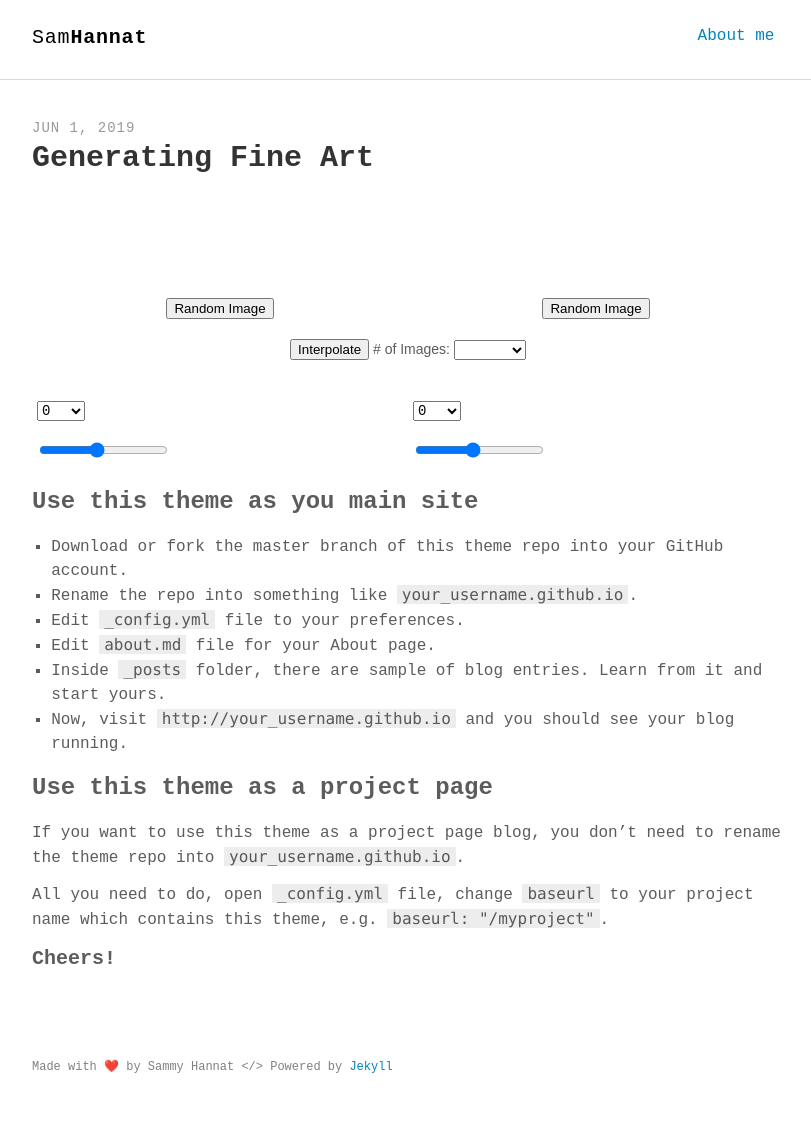
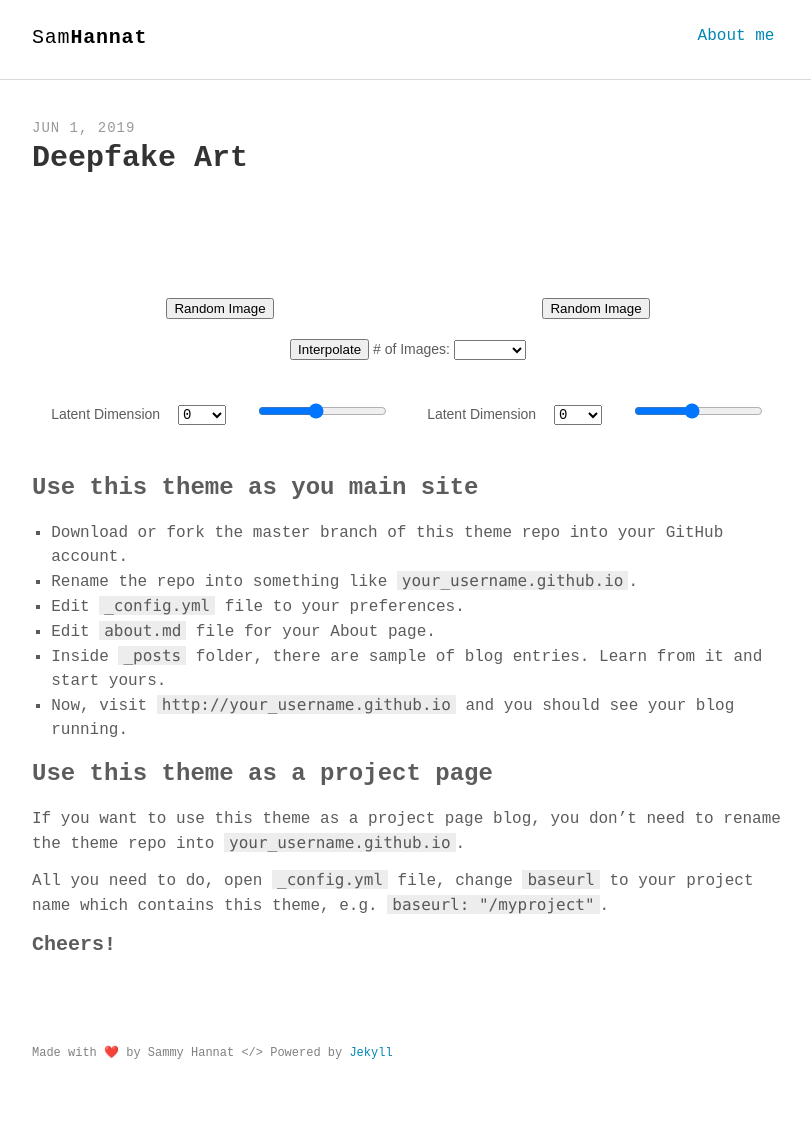
Before and after one commit to SamHannat/SamHannat.github.io, a Jekyll site: the page built from _posts/2019-06-01-generating-fine-art.md, in a window 1280 px wide. Shown: the whole page, without its empty margins (232-1043 px from the left). Built offline with Jekyll 4.4.1, drawn with Linux system fonts in a browser that asks for light colours; some web fonts are replaced.

Commit message:
Fixed layout and added production server as ip

```diff
--- a/_posts/2019-06-01-generating-fine-art.md
+++ b/_posts/2019-06-01-generating-fine-art.md
@@ -1,6 +1,6 @@
 ---
 layout: post
-title: "Generating Fine Art"
+title: "Deepfake Art"
 description: "Using deep neural networks to generate paintings of faces."
 comments: true
 github: https://github.com/SamHannat/FineViewer
@@ -23,6 +23,10 @@
 .tg th{font-family:Arial, sans-serif;font-size:14px;font-weight:normal;padding:10px 5px;overflow:hidden;word-break:normal;border:none !important;}
 .tg .tg-c3ow{text-align:center;vertical-align:top;border:none !important;}
 #interpolationNum {display:inline-block;width:4em; padding-left:5em;}
+#leftdimension, #rightdimension, #leftslider, #rightslider {display: inline-block; margin-left:1em;}
+#leftslider, #rightslider {
+  margin-left:2em;
+}
 </style>
 <table class="tg">
   <tr>
@@ -57,12 +61,12 @@
     </td>
   </tr>
   <tr>
-  	<td class="tg-c3ow" >
+  	<td class="tg-c3ow" ><span>Latent Dimension</span>
   		<select value="10" id="leftdimension" onchange="getScalerValue(setScalerValue, 'left')">
     	</select>
   		<input id="leftslider" type="range" min="1" max="10" value="5" onchange="changeLatent(setLatent, 'left')">
   	</td>
-  	<td class="tg-c3ow" >
+  	<td class="tg-c3ow" ><span>Latent Dimension</span>
   		<select value="10" id="rightdimension" onchange="getScalerValue(setScalerValue, 'right')">
     	</select>
   		<input id="rightslider" type="range" min="1" max="10" value="5" onchange="changeLatent(setLatent, 'right')">
--- a/assets/js/fineart.js
+++ b/assets/js/fineart.js
@@ -1,4 +1,4 @@
-const host = "http://35.232.244.226:5000/";
+const host = "https://184.73.117.234/";
 const getLatentUrl = host + "randomLatent";
 const getPredictionUrl = host + "predict";
 const getInterpolationUrl = host + "interpolation";
@@ -10,7 +10,6 @@
   getRandomFace(setRight);
   setValues("left");
   setValues("right");
-  interpolation(setInterpolation);
 }
 
 function getCookie(name) {
```
Also changed, not shown: 4 other files.
